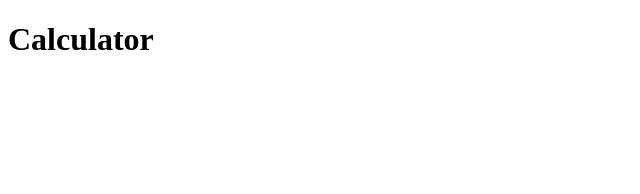
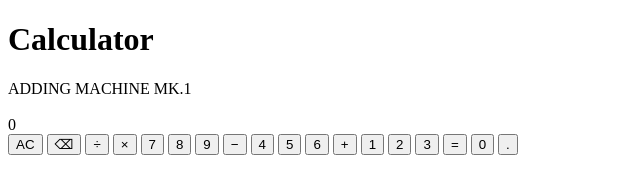
Before and after one commit to mhossen2/calculator-assignment, a plain HTML site: page index.html in a window 1280 px wide. Shown: the whole page, without its empty margins (0-640 px from the left). Drawn offline with Linux system fonts and the light colour scheme.

Commit message:
html for calculator

```diff
--- a/index.html
+++ b/index.html
@@ -8,6 +8,44 @@
   </head>
   <body>
     <h1>Calculator</h1>
+    <body>
+
+<div class="machine">
+  <div class="brand">
+    <span class="brand-name">ADDING MACHINE</span>
+    <span class="brand-model">MK.1</span>
+  </div>
+
+  <div class="screen">
+    <div class="screen-tape" id="tape">&nbsp;</div>
+    <div class="screen-value" id="display">0</div>
+  </div>
+
+  <div class="keys">
+    <button class="key util" data-action="clear">AC</button>
+    <button class="key util" data-action="backspace">⌫</button>
+    <button class="key op" data-action="operator" data-operator="÷">÷</button>
+    <button class="key op" data-action="operator" data-operator="×">×</button>
+
+    <button class="key" data-action="digit" data-digit="7">7</button>
+    <button class="key" data-action="digit" data-digit="8">8</button>
+    <button class="key" data-action="digit" data-digit="9">9</button>
+    <button class="key op" data-action="operator" data-operator="−">−</button>
+
+    <button class="key" data-action="digit" data-digit="4">4</button>
+    <button class="key" data-action="digit" data-digit="5">5</button>
+    <button class="key" data-action="digit" data-digit="6">6</button>
+    <button class="key op" data-action="operator" data-operator="+">+</button>
+
+    <button class="key" data-action="digit" data-digit="1">1</button>
+    <button class="key" data-action="digit" data-digit="2">2</button>
+    <button class="key" data-action="digit" data-digit="3">3</button>
+    <button class="key equals" data-action="equals">=</button>
+
+    <button class="key zero" data-action="digit" data-digit="0">0</button>
+    <button class="key" data-action="decimal">.</button>
+  </div>
+</div>
     <script src="./script.js"></script>
   </body>
 </html>
```
